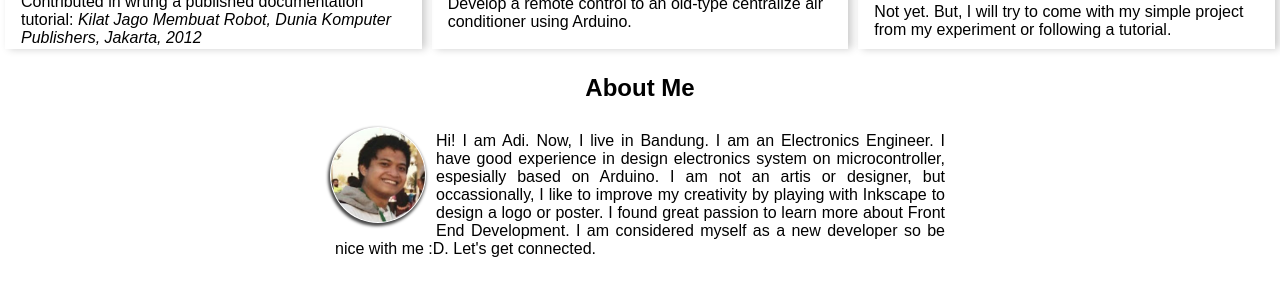
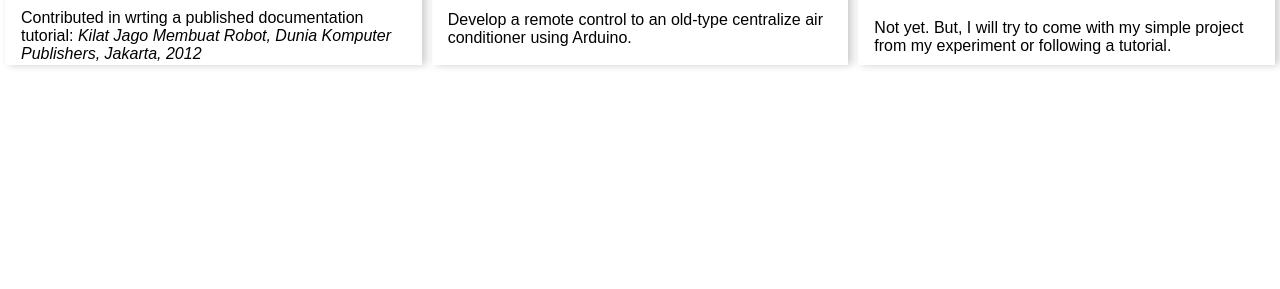
Before and after one commit to kurniawan2805/myPortfolio, a website: page dist/index.html in a window 1280 px wide. Shown: the part 1029-1318 px from the top of the page. Drawn offline with Linux system fonts and the light colour scheme.

Commit message:
fix margain target, add 100vh for each section in larger screen

```diff
--- a/dist/css/style.css
+++ b/dist/css/style.css
@@ -286,14 +286,16 @@ p {
     padding: 0 0.7rem;
   }
   /* manually remove padding from fixed navbar */
-  #project {
+  #projects {
     padding-top: 32px;
     margin-top: -32px;
+    height: 100vh;
   }
 
   #about {
     padding-top: 32px;
     margin-top: -32px;
+    height: 100vh;
   }
 
   /* section 2 */
@@ -353,5 +355,6 @@ p {
 .section-title {
   text-align: center;
   padding: 1rem;
+  margin: 0.5rem;
   font-weight: bold;
 }
```
Also changed, not shown: dist/index.html (+1 -1 lines).
